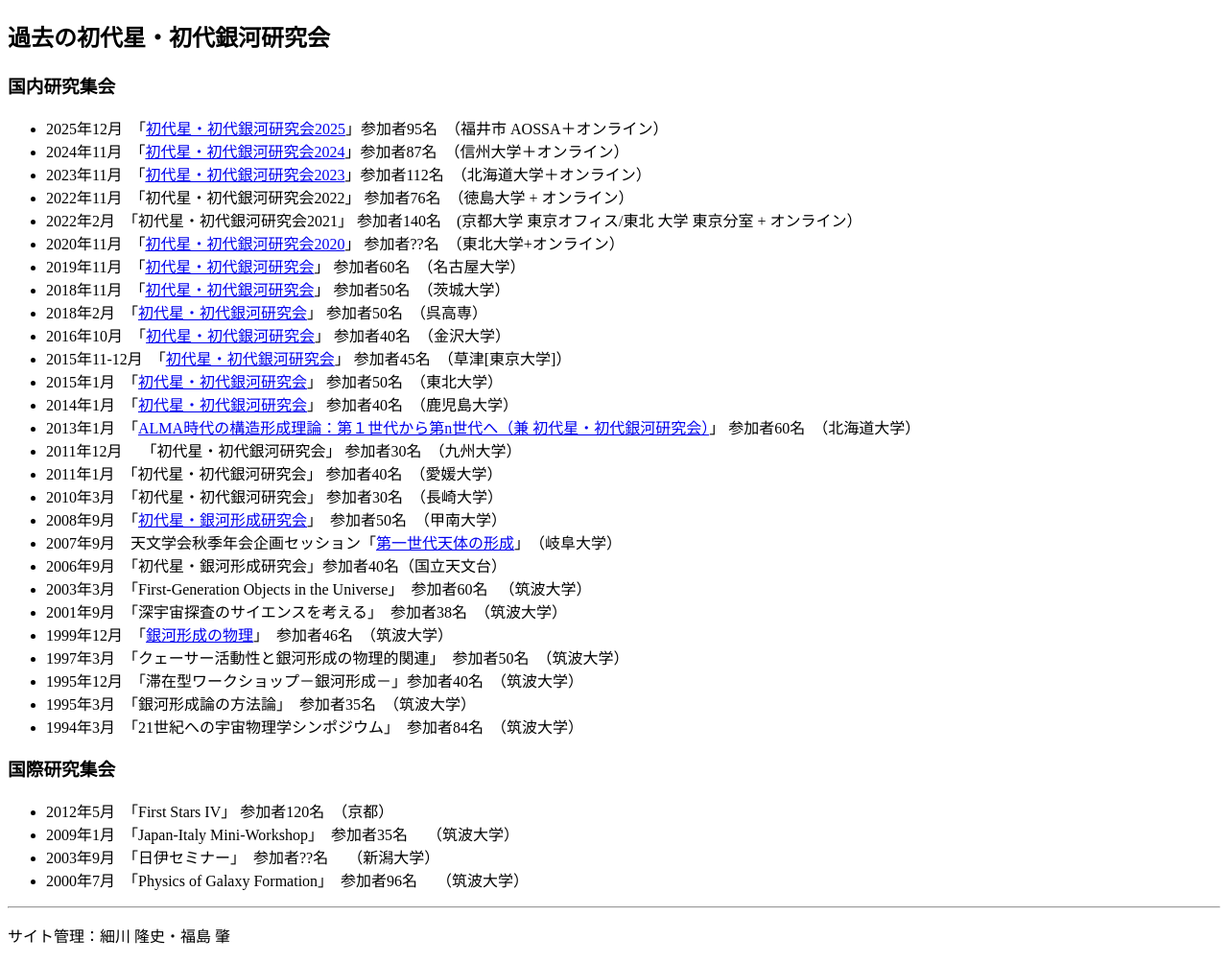
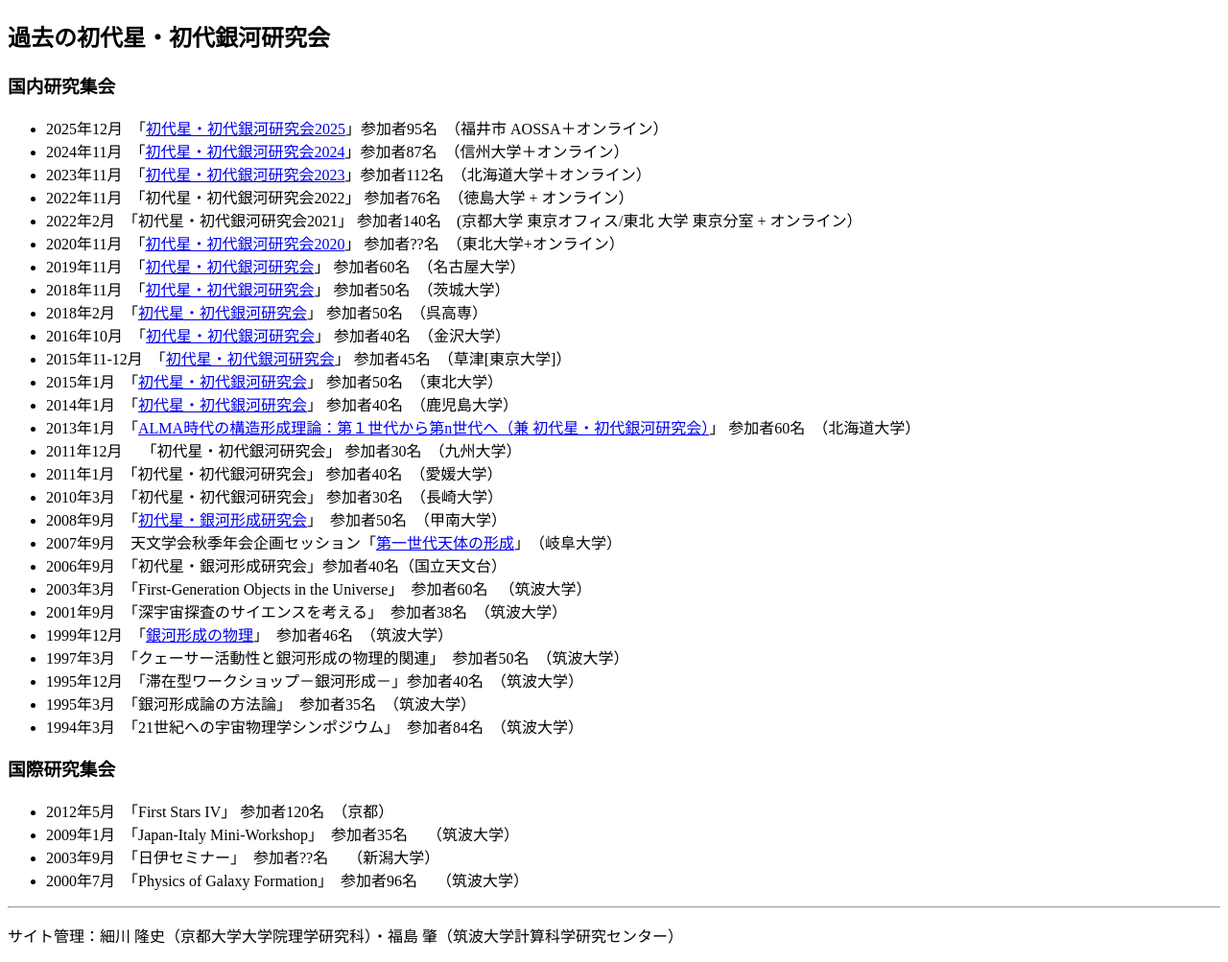
Before and after one commit to fsfg-jp/fsfg-jp.github.io, a plain HTML site: page index.html in a window 1280 px wide. Shown: the whole page at 96% size. Drawn offline with Linux system fonts and the light colour scheme.

Commit message:
Add site maintainer affiliations

```diff
--- a/index.html
+++ b/index.html
@@ -52,7 +52,7 @@
 </ul>
 
 <hr>
-<p>サイト管理：細川 隆史・福島 肇</p>
+<p>サイト管理：細川 隆史（京都大学大学院理学研究科）・福島 肇（筑波大学計算科学研究センター）</p>
 
 </body>
 </html>
```
